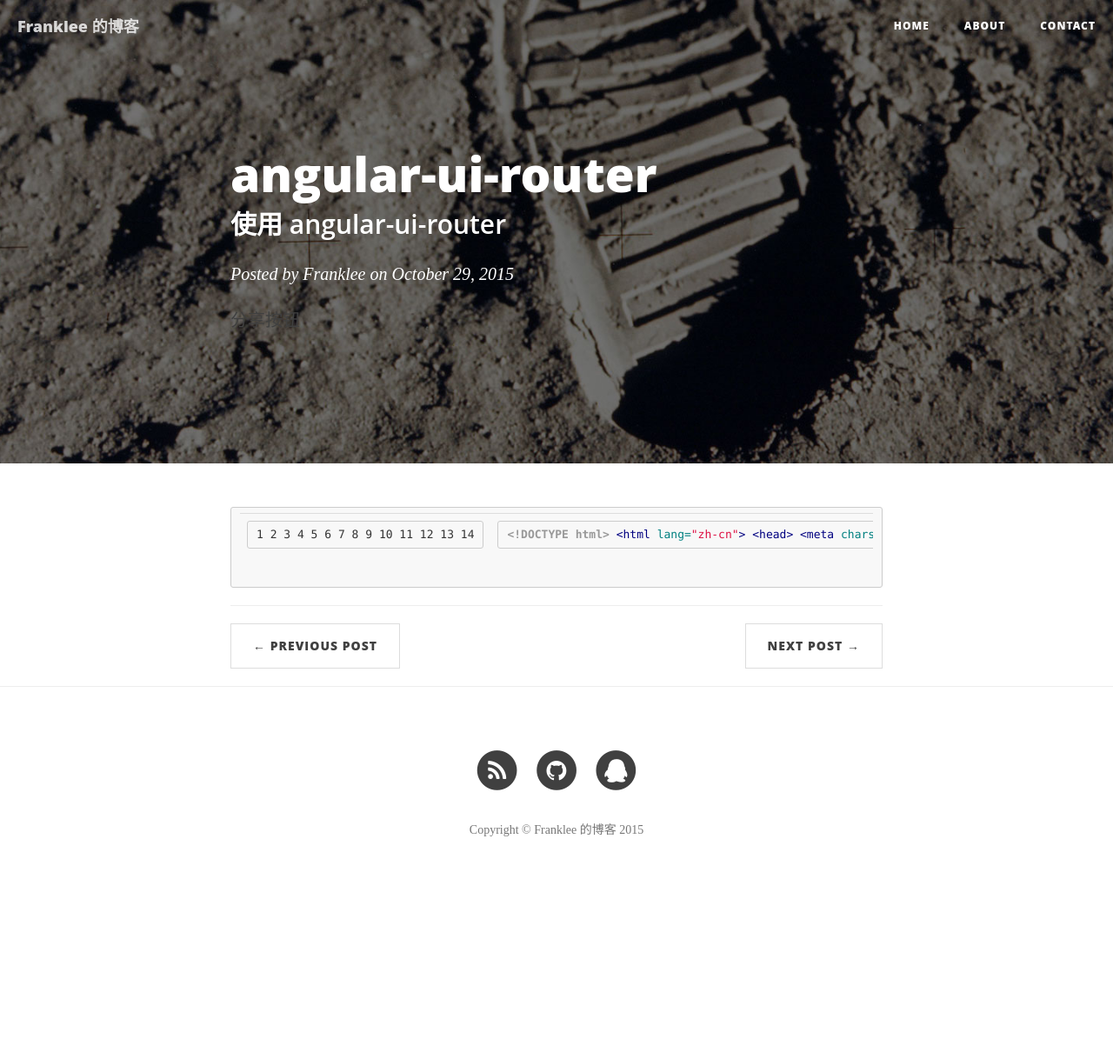
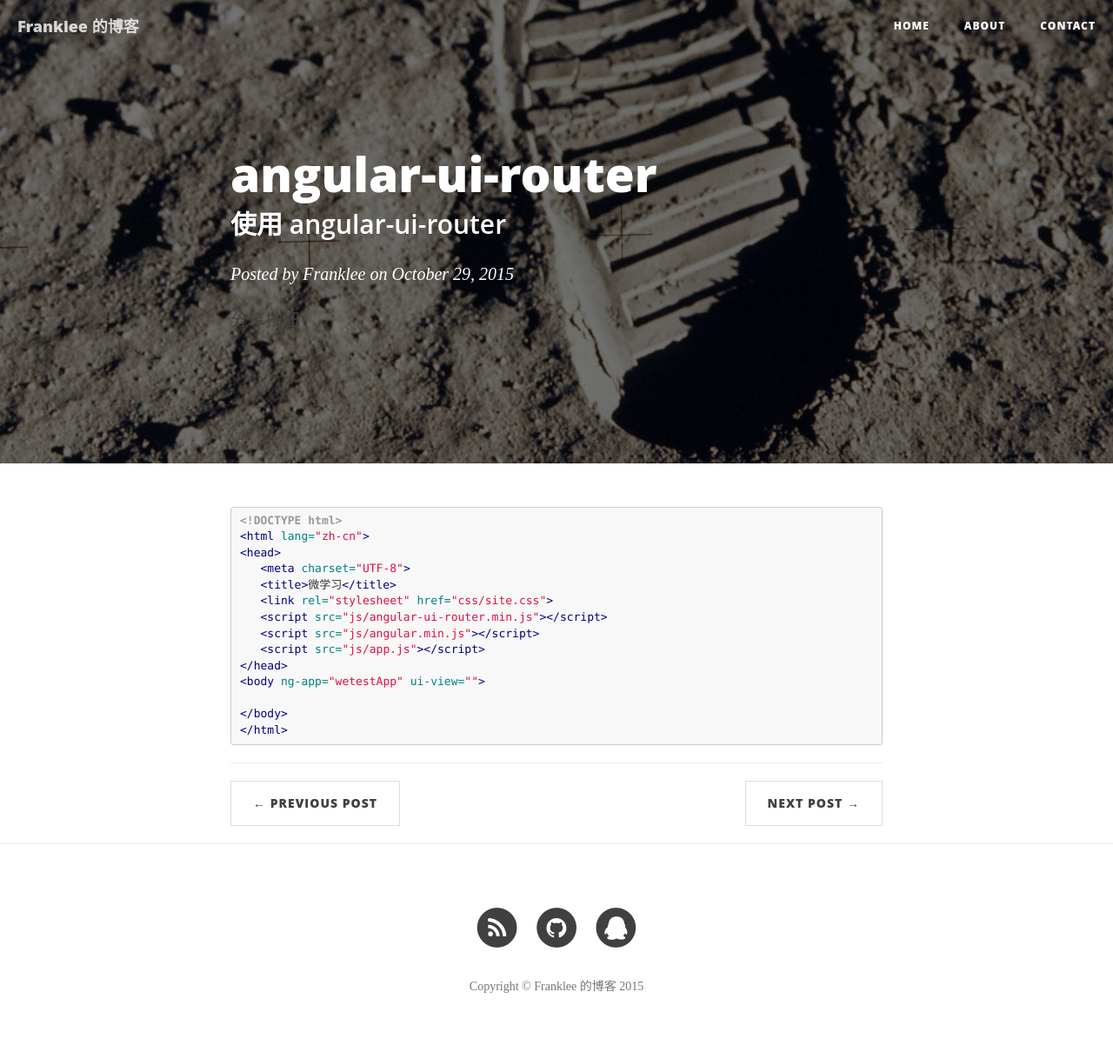
Before and after one commit to FrankLee33/franklee33.github.io, a Jekyll site: the page built from _posts/2015-10-29-angular-ui-router.markdown, in a window 1280 px wide. Shown: the whole page at 87% size. Built offline with Jekyll 4.4.1, drawn with Linux system fonts in a browser that asks for light colours; nearby versions of some CDN libraries; some web fonts are replaced; comment, search, counter and statistics services are not loaded; before the commit the page ends 1030 px from its top, so only the background shows below that.

Commit message:
update a blog post

```diff
--- a/_posts/2015-10-29-angular-ui-router.markdown
+++ b/_posts/2015-10-29-angular-ui-router.markdown
@@ -6,7 +6,7 @@ date:       2015-10-29 15:05:00
 author:     "Franklee"
 header-img: "img/post-bg-05.jpg"
 ---
-{% highlight html linenos %}
+{% highlight html %}
 <!DOCTYPE html>
 <html lang="zh-cn">
 <head>
```
